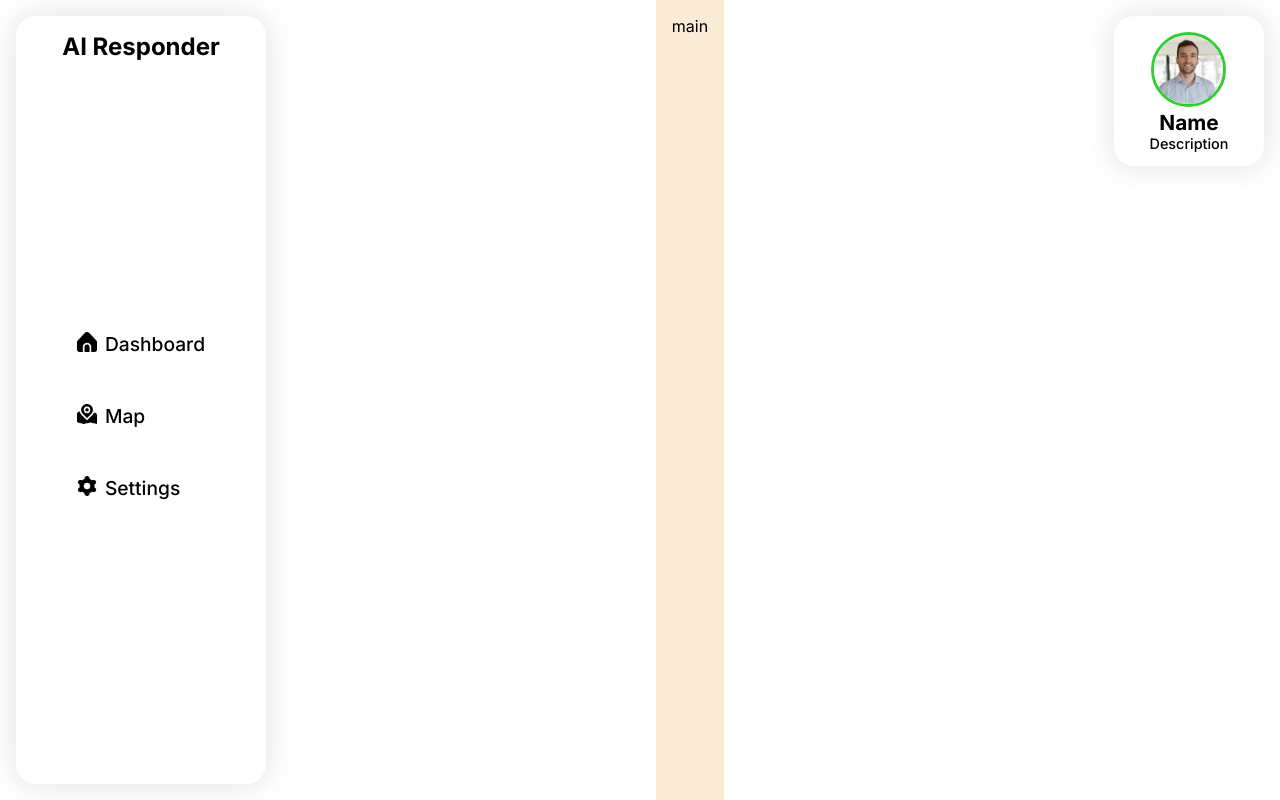
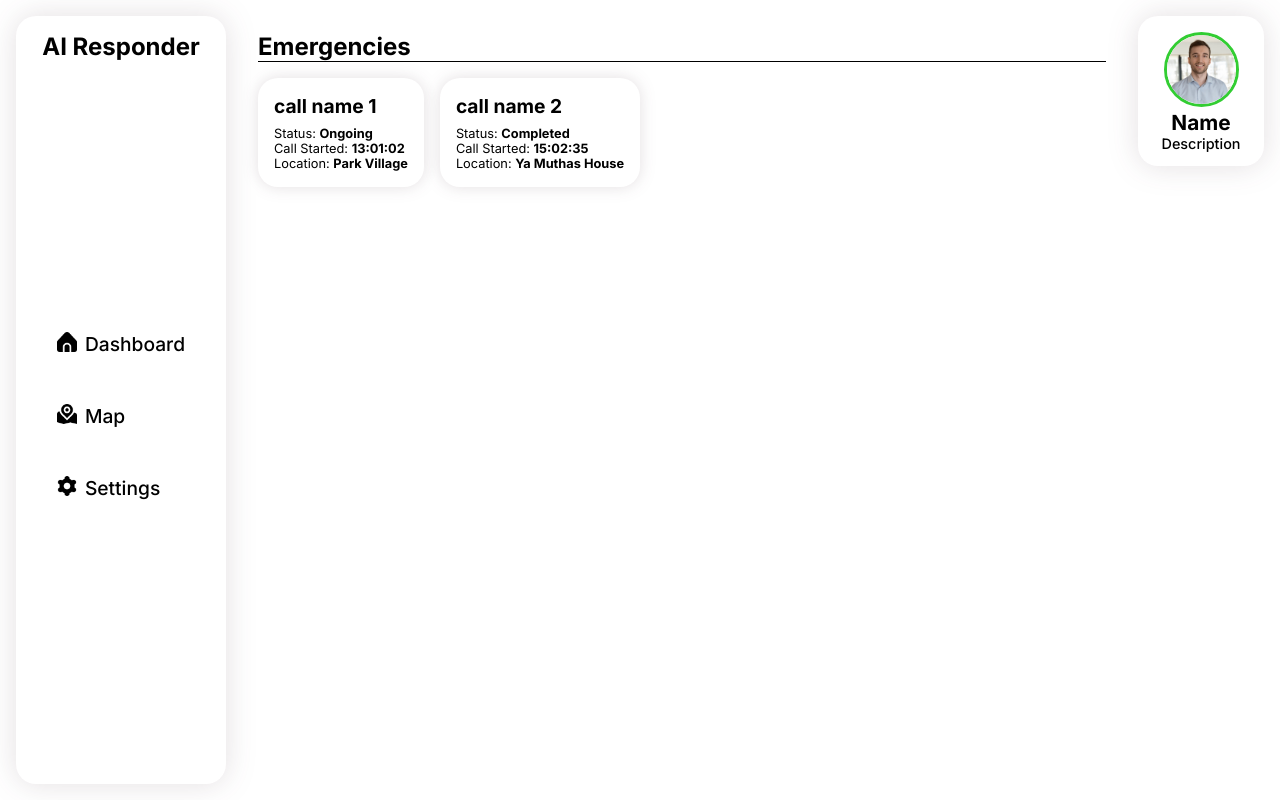
Before and after one commit to lucasliao0403/ai-responder, a Next.js app: page / in a window 1280 px wide. Built offline with nearby package versions, Linux system fonts and the light colour scheme.

Commit message:
added calls to homepage and navbar links

```diff
--- a/components/Navbar.js
+++ b/components/Navbar.js
@@ -20,7 +20,7 @@ function Navbar() {
                             <h2> Dashboard </h2>
                         </div>
                     </Link>
-                    <Link href='/' className={styles.link}>
+                    <Link href='/Map' className={styles.link}>
                         <div className={styles.item} >
                             <Image
                                 src={require("/public/map.png")}
@@ -31,7 +31,7 @@ function Navbar() {
                             <h2> Map </h2>
                         </div>
                     </Link>
-                    <Link href='/' className={styles.link}>
+                    <Link href='/settings' className={styles.link}>
                         <div className={styles.item}>
                             <Image
                                 src={require("/public/settings.png")}
--- a/pages/Map.js
+++ b/pages/Map.js
@@ -1,5 +1,5 @@
 import React from 'react';
-import styles from 'Map.module.css'
+import styles from '/styles/Map.module.css'
 
 function Map(props) {
     return (
--- a/pages/Settings.js
+++ b/pages/Settings.js
@@ -1,5 +1,5 @@
 import React from 'react';
-import styles from 'Settings.module.css'
+import styles from '/styles/Settings.module.css'
 
 function Settings(props) {
     return (
--- a/pages/index.js
+++ b/pages/index.js
@@ -5,9 +5,24 @@ import styles from '@/styles/Home.module.css'
 
 const inter = Inter({ subsets: ['latin'] })
 
+let calls = [ // TEMPORARY: ADD IN CALLS LATER
+    {
+        name: "call name 1", // what to do with call name? is this necessary?
+        status: "Ongoing",
+        time: "13:01:02",
+        location: "Park Village"
+    },
+    {
+        name: "call name 2",
+        status: "Completed",
+        time: "15:02:35",
+        location: "Ya Muthas House"
+    },
+]
+
 export default function Home() {
   return (
-    <>
+    <div className={styles.home}>
       <Head>
         <title>AI Responder</title>
         <meta name="description" content="Generated by create next app" />
@@ -15,13 +30,21 @@ export default function Home() {
         <link rel="icon" href="/favicon.ico" />
       </Head>
       <main className={`${styles.main} ${inter.className}`}>
-        <div className={styles.description}>
-
+        <div className={styles.header}>
+            <h1 className={styles.title}> Emergencies </h1>
+            <div className={styles.line}/>
         </div>
-
-        main
-
+        <div className={styles.callwrapper}>
+            {calls.map( (call) => (
+                <div className={styles.call}>
+                    <h2> {call.name} </h2>
+                    <p> Status: <span>{call.status}</span></p>
+                    <p> Call Started: <span>{call.time}</span></p>
+                    <p> Location: <span>{call.location}</span></p>
+                </div>
+            ))}
+        </div>
       </main>
-    </>
+    </div>
   )
 }
--- a/styles/Home.module.css
+++ b/styles/Home.module.css
@@ -1,8 +1,54 @@
 
 
+.home {
+    display: flex;
+}
+
 .main {
+    margin: 1rem 0;
     font-family: 'Inter';
-    background-color: antiquewhite;
+    /* background-color: antiquewhite; */
     height: 100vh;
-    padding: 1rem
+    padding: 1rem;
+    min-width: 100px;
+
+
+    /* I hate this but IDK how else to do it */
+    width: calc(100vw - 250px - 150px);
 }
+
+.title {
+    font-size: 1.5rem;
+}
+
+.line {
+    background-color: black;
+    height: 1px;
+}
+
+.callwrapper {
+    display: flex;
+    gap: 1rem;
+    margin: 1rem 0;
+}
+
+.call {
+    filter: var(--droplight);
+    background-color: white;
+    padding: 1rem;
+    border-radius: 20px;
+    width: auto;
+}
+
+.call h2 {
+    font-size: 1.2rem;
+    margin-bottom: .5rem;
+}
+
+.call p {
+    font-size: .8rem;;
+}
+
+.call span {
+    font-weight: bold;
+}
--- a/styles/Map.module.css
+++ b/styles/Map.module.css
@@ -0,0 +1,3 @@
+.map {
+
+}
--- a/styles/Navbar.module.css
+++ b/styles/Navbar.module.css
@@ -4,7 +4,7 @@
     width: 250px;
     margin: 1rem;
     border-radius: 20px;
-    filter: drop-shadow(0 0 15px rgba(var(--darkpurple), .15));
+    filter: var(--dropdefault);
     display: flex;
     flex-direction: column;
 }
--- a/styles/globals.css
+++ b/styles/globals.css
@@ -7,7 +7,8 @@
 :root {
     --darkpurple: 64, 42, 56;
 
-    --defaultdropshadow: 0 0 15px rgba(var(--darkpurple), .15)
+    --dropdefault: drop-shadow(0 0 15px rgba(var(--darkpurple), .15));
+    --droplight: drop-shadow(0 0 8px rgba(var(--darkpurple), .15));
 
     font-family: 'Inter'
 }
```
